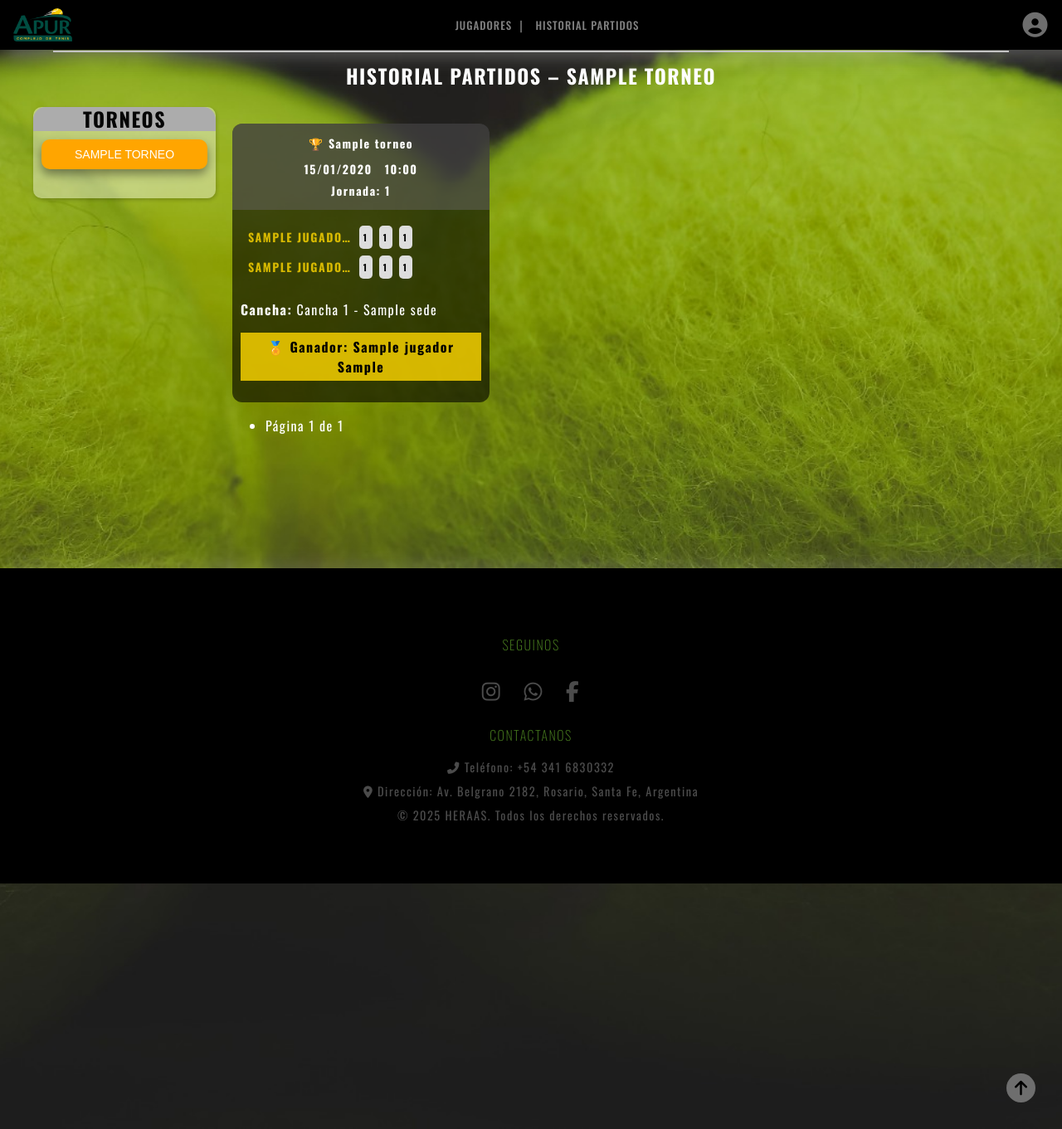
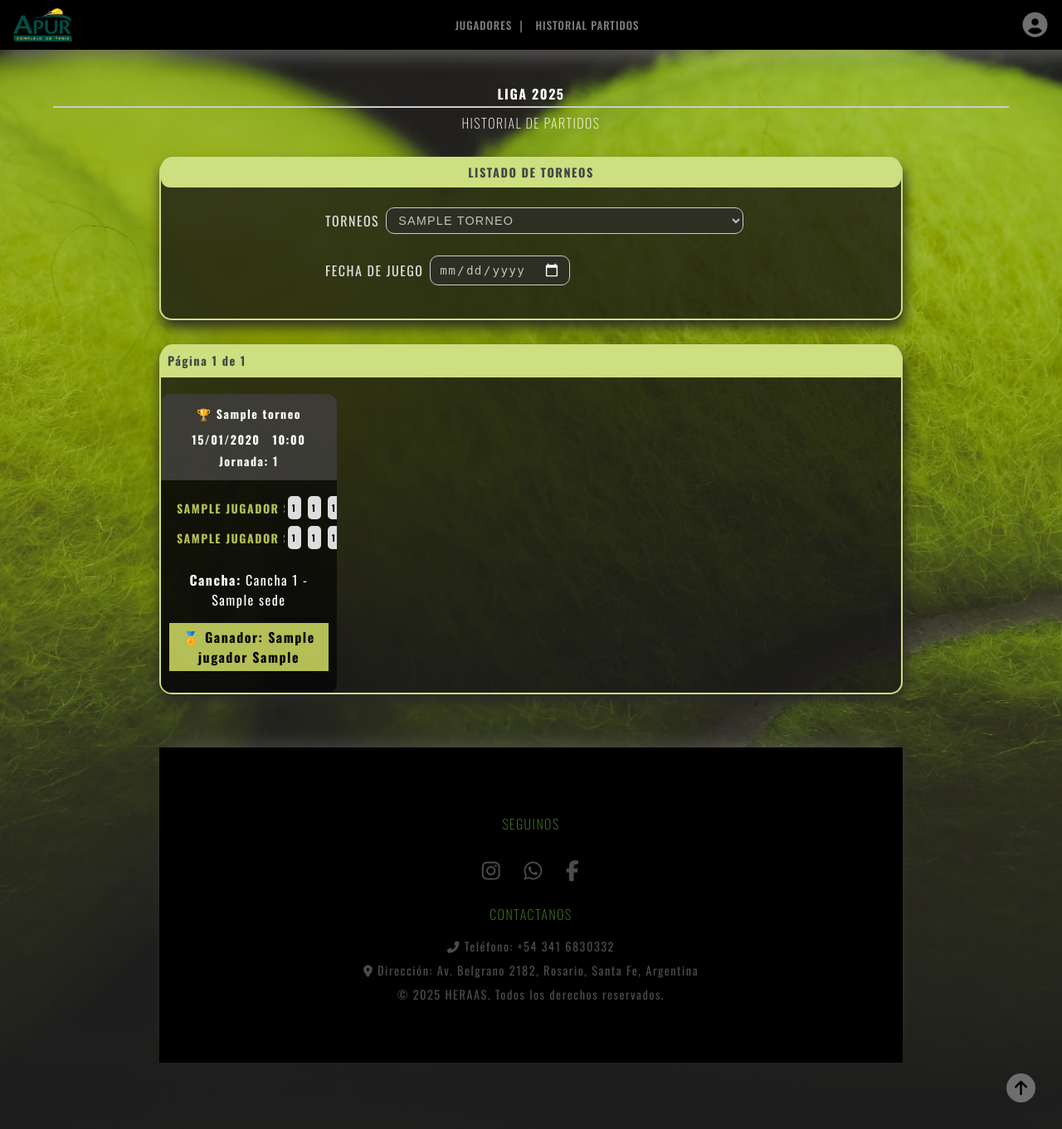
Before and after one commit to CAROLLFLORES/torneos_ranking_tenis, a Django app: page /historial/1/ in a window 1280 px wide. Shown: the whole page at 83% size. Run offline with Django 5.2, Linux system fonts and the light colour scheme; tables that the repository leaves empty hold one stand-in row (values such as "Sample post"); some libraries are stand-ins or nearby versions.

Commit message:
historial partidos

```diff
--- a/AppDjango/templates/historial_publico.html
+++ b/AppDjango/templates/historial_publico.html
@@ -3,48 +3,95 @@
 {% block body_class %}fondo-secundario{% endblock %}
 
 {% block content %}
+
+
+
+
 <div class="container-admin">
-  <!-- Título -->
+  {% if user.is_authenticated %}
+      <h4>ADMINISTRADOR</h4>
+      {% else %}
+      <h4>LIGA 2025</h4>
+  {% endif %}
   <div class="text-section">
-    <hr class="separator-line">
-    {% if torneo_actual %}
-      <h2 class="text-primary text-center">
-        HISTORIAL PARTIDOS – {{ torneo_actual.nombre|upper }}
-      </h2>
-    {% else %}
-      <h2 class="text-primary text-center">
-        HISTORIAL PARTIDOS
-      </h2>
-    {% endif %}
+      <hr class="separator-line">
+      <h5 style="font-size: 1rem; margin-top: 1rem; margin-bottom: 1rem;">HISTORIAL DE PARTIDOS</h5>
   </div>
 
-  <div class="form-container d-flex gap-4 justify-content-between">
-    <!-- SIDEBAR IZQUIERDA (lista de torneos) -->
-    <div class="narrow-box flex-grow-1">
-      <div class="title-orange-gris text-center">
-        <h1>TORNEOS</h1>
+  <!-- FILTROS -->
+  <div class="recuadro-tabla">
+      <!-- NOTA: id="toggle-crear" agregar en div de opciones para cerrar y abrir panel -->
+      <div style="cursor: pointer;" class="green-box-title-btn">
+          <h4 style="margin: 0;">LISTADO DE TORNEOS</h4>
       </div>
-      <ul class="tournament-list">
-        {% for torneo in torneos %}
-          <li class="tournament-item mb-2">
-            <a href="{% url 'historial_publico' torneo.id %}">
-              <button class="login-button chico">
-                {{ torneo.nombre|upper }}
-              </button>
-            </a>
-          </li>
-        {% empty %}
-          <li>No hay torneos disponibles.</li>
-        {% endfor %}
-      </ul>
-    </div>
+      <!-- id="form-crear"  agregar en div de form container sumado a clase hidden para cerrar y abrir panel -->
+      <div class="form-container-torneos">
+
+          <div class="container-form-filter">
+
+            <div class="filtro-busqueda1">
+              <span for="torneo_id" class="span-filter">TORNEOS</span>
+              <select id="torneo_id" class="form-select">
+                  <option value="">-- Todos --</option>
+                  {% for torneo in torneos %}
+                      <option value="{% url 'historial_publico' torneo.id %}"
+                              {% if torneo_actual and torneo.id == torneo_actual.id %}selected{% endif %}>
+                          {{ torneo.nombre|upper }}
+                      </option>
+                  {% empty %}
+                      <option disabled>No hay torneos disponibles</option>
+                  {% endfor %}
+              </select>
+            </div>
+
+            <!-- Filtro Fecha -->
+            <div class="filtro-busqueda1">
+              <span for="fecha" class="span-filter">FECHA DE JUEGO</span>
+              <form method="get" action="">
+                {% if torneo_actual %}
+                  <input type="hidden" name="torneo" value="{{ torneo_actual.id }}">
+                {% endif %}
+                <input type="date" name="fecha" id="fecha" value="{{ search_fecha }}" class="form-control"
+                      onchange="this.form.submit()">
+              </form>
+            </div>
+
+
+
+            {% if user.is_authenticated and user.is_staff %}
+            <div id="resultados">
+                <a class="a-options" href="{% url 'admin_menu' %}">
+                    <i class="bi bi-box-arrow-right" style="margin-right: 5px;"></i>
+                    MENÚ ADMINISTRADOR
+                </a>
+            </div>
+
+            {% endif %}
+          </div>
+      </div>
+  </div>
+
+<div>
+  <div class="recuadro-tabla">
+  <!-- PAGINADO -->
+      <div class="green-box-table">
+        <div class="pagination-container">
+          Página {{ page_obj.number }} de {{ page_obj.paginator.num_pages }}
+          {% if page_obj.has_previous %}
+            <a href="?page={{ page_obj.previous_page_number }}{% if torneo_actual %}&torneo={{ torneo_actual.id }}{% endif %}{% if search_fecha %}&fecha={{ search_fecha }}{% endif %}#resultados" class="arrow">&lt;</a>
+          {% endif %}
+          {% if page_obj.has_next %}
+            <a href="?page={{ page_obj.next_page_number }}{% if torneo_actual %}&torneo={{ torneo_actual.id }}{% endif %}{% if search_fecha %}&fecha={{ search_fecha }}{% endif %}#resultados" class="arrow">&gt;</a>
+          {% endif %}
+        </div>
+      </div>
 
     <!-- PANEL DERECHO (grid de tarjetas como en admin) -->
     <div class="flex-grow-1">
       {% if page_obj.object_list %}
         <div class="grid-container">
           {% for resultado in page_obj %}
-            <div class="card partido-card">
+            <div class="partido-card">
               <div class="card-header">
                 <p class="torneo-nombre">
                   🏆 <strong>{{ resultado.partido.torneo.nombre }}</strong>
@@ -94,7 +141,7 @@
                   </tbody>
                 </table>
                 <div class="text-center mt-2">
-                  <p><strong>Cancha:</strong> {{ resultado.partido.cancha }}</p>
+                  <p style="color:white;"><strong>Cancha:</strong> {{ resultado.partido.cancha }}</p>
                   <p class="ganador">
                     🏅 <strong>Ganador:</strong>
                     {% if resultado.ganador_jugador %}
@@ -110,45 +157,21 @@
           {% endfor %}
         </div>
 
-        <!-- Paginación -->
-        <nav class="mt-4">
-          <ul class="pagination justify-content-center">
-            {% if page_obj.has_previous %}
-              <li class="page-item">
-                <a class="page-link" href="?page=1{% if search_fecha %}&fecha={{ search_fecha }}{% endif %}">Primero</a>
-              </li>
-              <li class="page-item">
-                <a class="page-link" href="?page={{ page_obj.previous_page_number }}{% if search_fecha %}&fecha={{ search_fecha }}{% endif %}">Anterior</a>
-              </li>
-            {% endif %}
-            <li class="page-item active">
-              <span class="page-link">Página {{ page_obj.number }} de {{ page_obj.paginator.num_pages }}</span>
-            </li>
-            {% if page_obj.has_next %}
-              <li class="page-item">
-                <a class="page-link" href="?page={{ page_obj.next_page_number }}{% if search_fecha %}&fecha={{ search_fecha }}{% endif %}">Siguiente</a>
-              </li>
-              <li class="page-item">
-                <a class="page-link" href="?page={{ page_obj.paginator.num_pages }}{% if search_fecha %}&fecha={{ search_fecha }}{% endif %}">Último</a>
-              </li>
-            {% endif %}
-          </ul>
-        </nav>
       {% else %}
         <div class="text-center py-5 text-muted">
           <h3>No hay partidos para mostrar.</h3>
         </div>
       {% endif %}
-    </div>
   </div>
 </div>
+
 
 
 <style>
 
     .grid-container {
         display: grid;
-        grid-template-columns: repeat(3, 1fr);
+        grid-template-columns: repeat(4, 1fr);
         gap: 15px;
         /* reduce el margen izquierdo para que el grid quede más pegado al sidebar */
         margin-left: -40px;
@@ -193,9 +216,6 @@
     flex-direction: column;
     transition: transform .15s ease;
   }
-  .partido-card:hover {
-    transform: scale(1.02);
-  }
 
   /* ajusta los paddings si quieres aún más estrecho */
   .partido-card .card-body {
@@ -221,7 +241,7 @@
         justify-content: center; /* Centra horizontalmente */
         align-items: center; /* Centra verticalmente */
         text-align: center;
-        background-color: rgba(255, 215, 0, 0.8);
+        background-color: rgba(210, 223, 101, 0.85);
         color: black;
         padding: 5px;
         font-weight: bold;
@@ -244,7 +264,6 @@
     .resultado-tabla td {
         white-space: nowrap;
         overflow: hidden;
-        text-overflow: ellipsis;
         font-size: 16px;
         padding: 5px;
         max-width: 90px; /* Ajuste de ancho */
@@ -308,7 +327,7 @@
     /* 🔹 Resaltar el mayor puntaje en cada set */
     .resaltado {
         font-weight: bold;
-        color:rgba(255, 215, 0, 0.8);
+        color:rgba(210, 223, 101, 0.85);
         font-size: 18px;
     }
 
@@ -333,4 +352,13 @@
 
 
 </style>
+
+
+<script>
+document.getElementById('torneo_id').addEventListener('change', function() {
+    if (this.value) {
+        window.location.href = this.value;
+    }
+});
+</script>
 {% endblock %}
```
